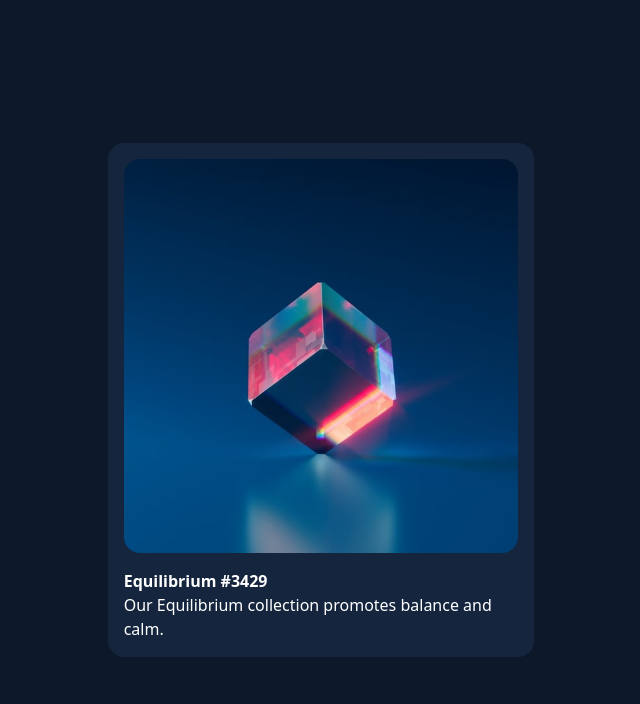
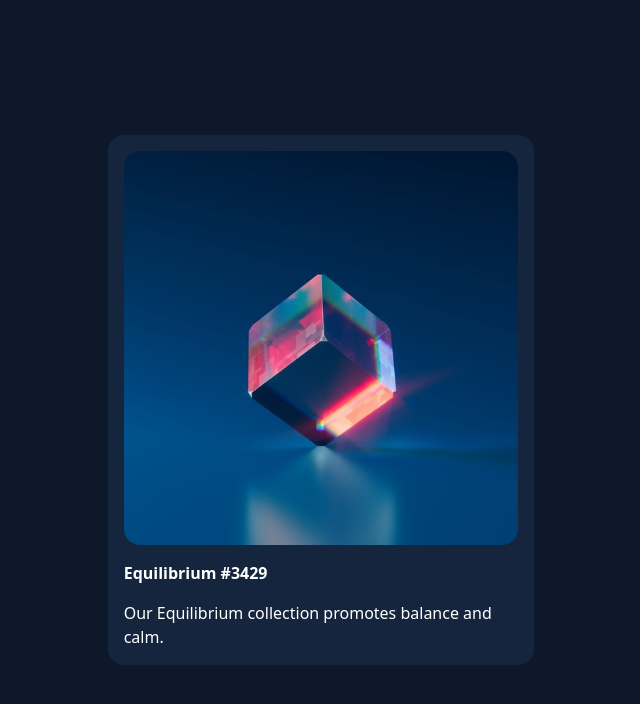
Before and after one commit to otilor/nft-preview-card-frontend-mentor, a Next.js app: page / in a window 1280 px wide. Shown: the top 704 px of the page, without its empty margins (319-959 px from the left). Built offline with nearby package versions, Linux system fonts and the light colour scheme.

Commit message:
add marginc

```diff
--- a/pages/index.js
+++ b/pages/index.js
@@ -27,7 +27,7 @@ export default function Home() {
             </div>
             <div className="m-4">
               <h4 className="font-bold">Equilibrium #3429</h4>
-              <p className="break-words">Our Equilibrium collection promotes balance and calm.</p>
+              <p className="mt-4 break-words">Our Equilibrium collection promotes balance and calm.</p>
             </div>
           </div>
         </div>
```
